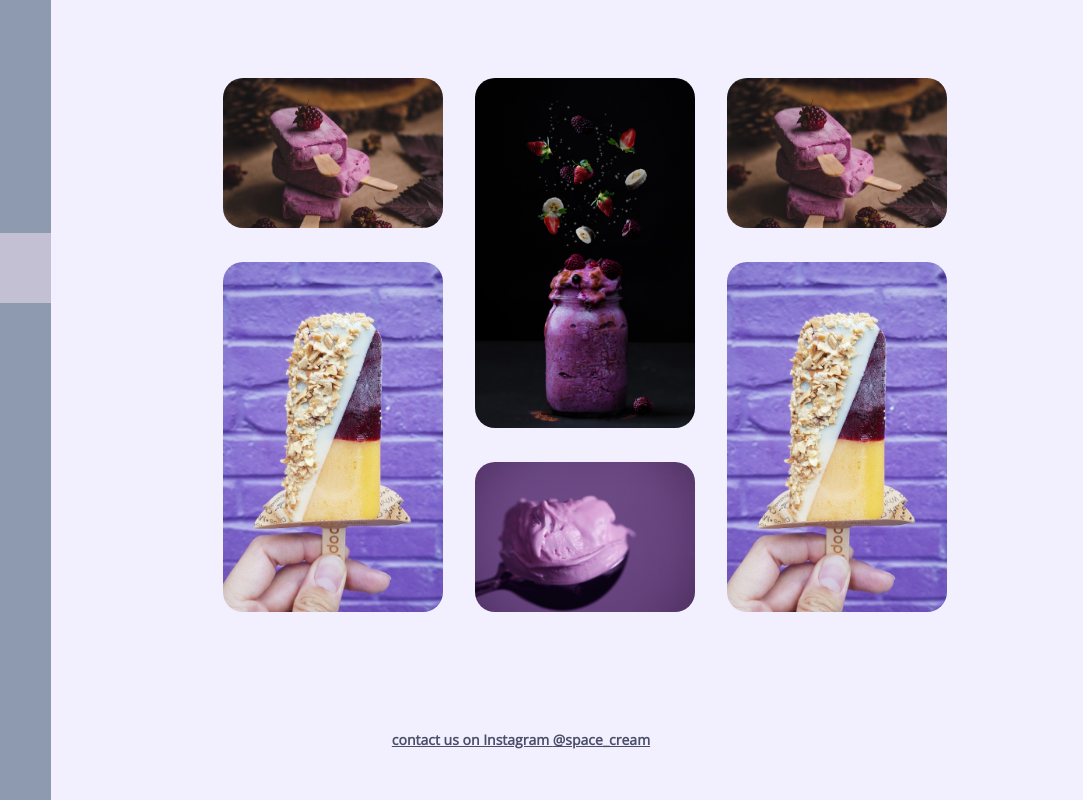
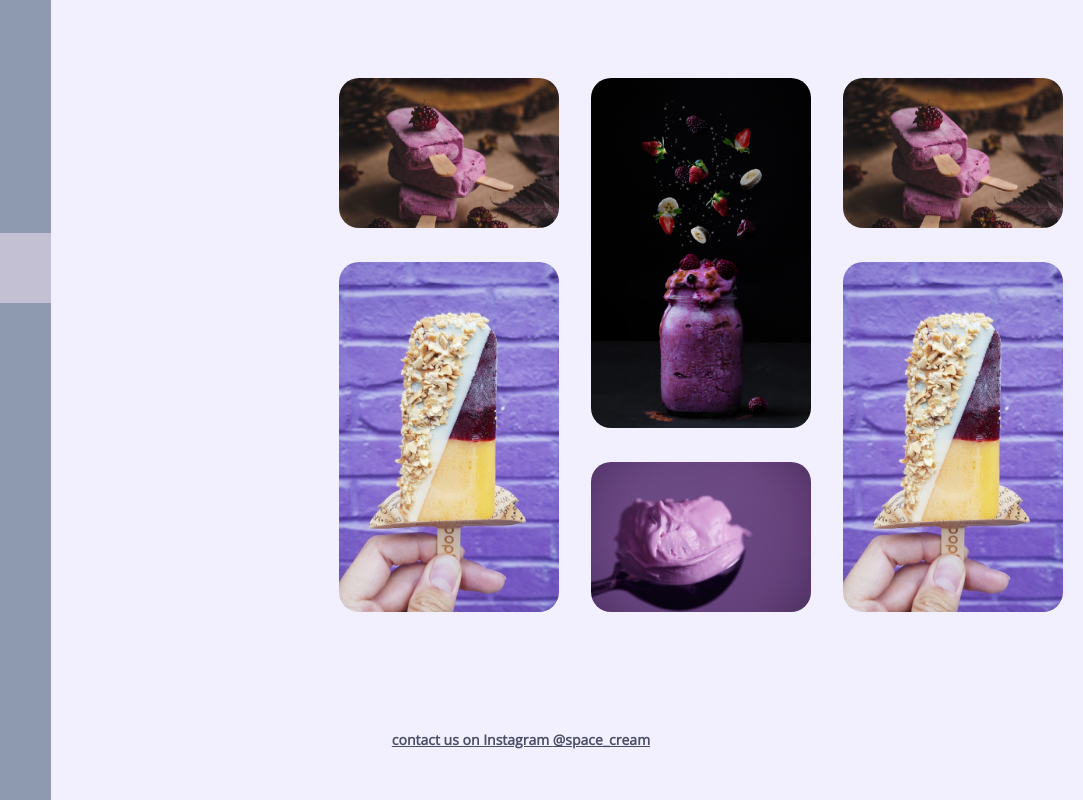
Before and after one commit to beatriz-gm/iceCreamShop, a plain HTML site: page index.html in a window 1536 px wide. Shown: the full height of the page, 453-1536 px from the left. Drawn offline with nearby package versions, Linux system fonts and the light colour scheme; a web font is replaced by a local one.

Commit message:
Update style.css

```diff
--- a/style.css
+++ b/style.css
@@ -19,6 +19,7 @@
   --fc-h2: hsl(var(--hue), 17%, 35%);
   --fc-p: hsl(var(--hue), 84%, 12%);
 }
+
 
 @media (min-width: 850px) {
   .page {
@@ -42,7 +43,7 @@
     display: none;
   }
 }
-@media (min-width: 950px) {
+@media (min-width: 1024px) {
   header {
     height: 100vh;
   }
@@ -52,7 +53,7 @@
     grid-template-columns: 1fr 1fr 1fr;
     gap: 3.2rem;
     margin: 6.4rem auto;
-    margin-left: 15%;
+    margin-left: 4rem;
     max-height: 53.2rem;
     grid-template-areas:
     "A B C"
@@ -102,6 +103,13 @@
     font-weight: 700;
     font-size: 14px;
     line-height: 28px;
+  }
+}
+
+@media (min-width: 1440px) {
+  main {
+    margin-left: 0;
+    margin: 6.4rem auto;
   }
 }
 
```
